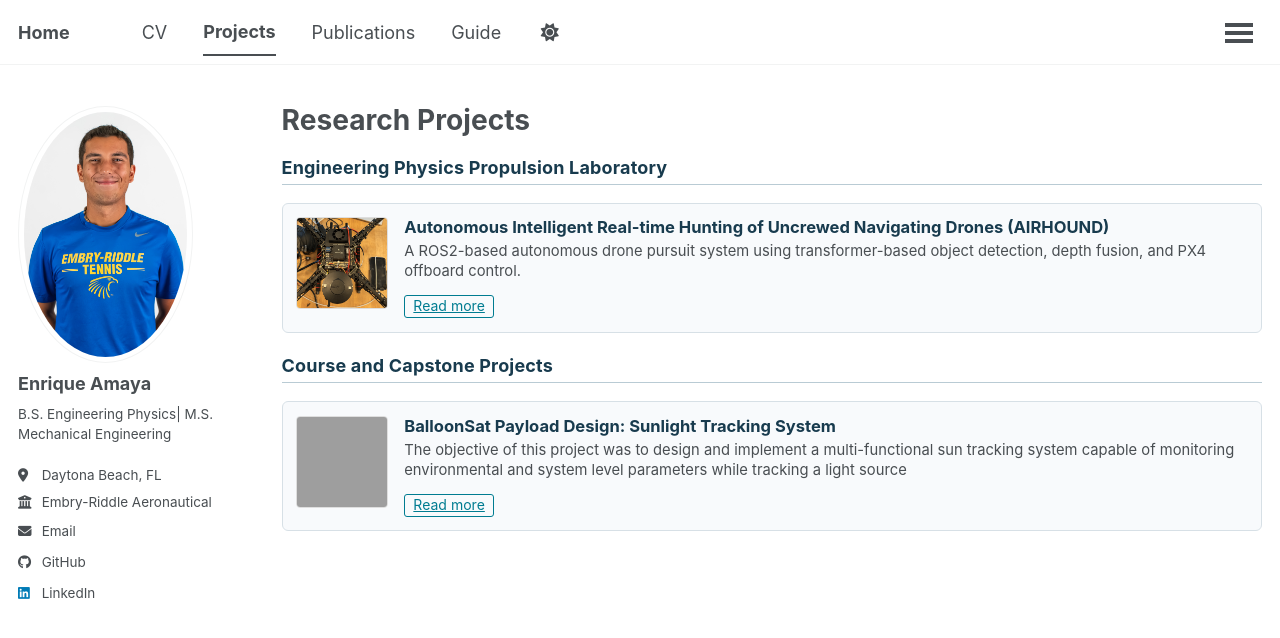
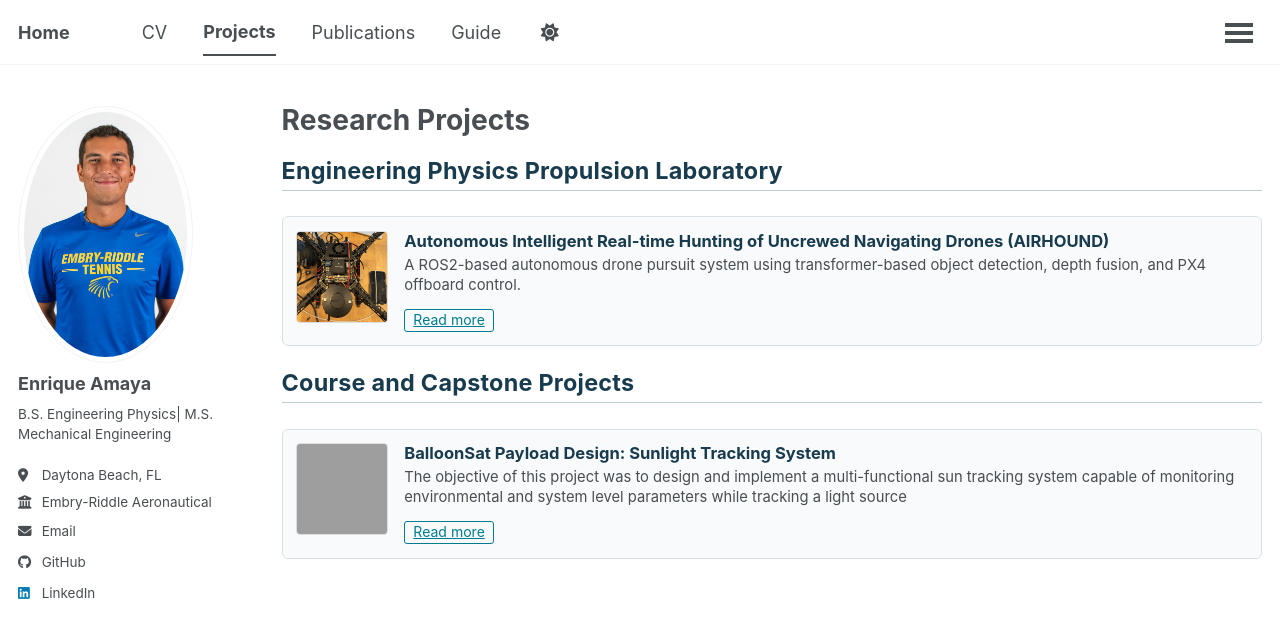
Before and after one commit to kikeamaya/kikeamaya.github.io, a Jekyll site: the page built from _pages/projects.html, in a window 1280 px wide. Shown: the top 638 px of the page. Built offline with Jekyll 4.4.1, drawn with Linux system fonts in a browser that asks for light colours; a style sheet for code colours, icons or effects is not loaded; grey boxes are pictures that could not be loaded.

Commit message:
another one

```diff
--- a/_sass/_custom.scss
+++ b/_sass/_custom.scss
@@ -76,11 +76,11 @@
 
 .project-section-title {
   width: 100%;
-  margin: 1.25rem 0 1.0rem;
+  margin: 1.25rem 0 1.4rem;
   padding-bottom: 0.3rem;
   border-bottom: 1px solid #b9cbd4;
   color: #183b4e;
-  font-size: 1.0em;
+  font-size: 1.3em;
   font-weight: 700;
   letter-spacing: 0.01em;
 }
```
